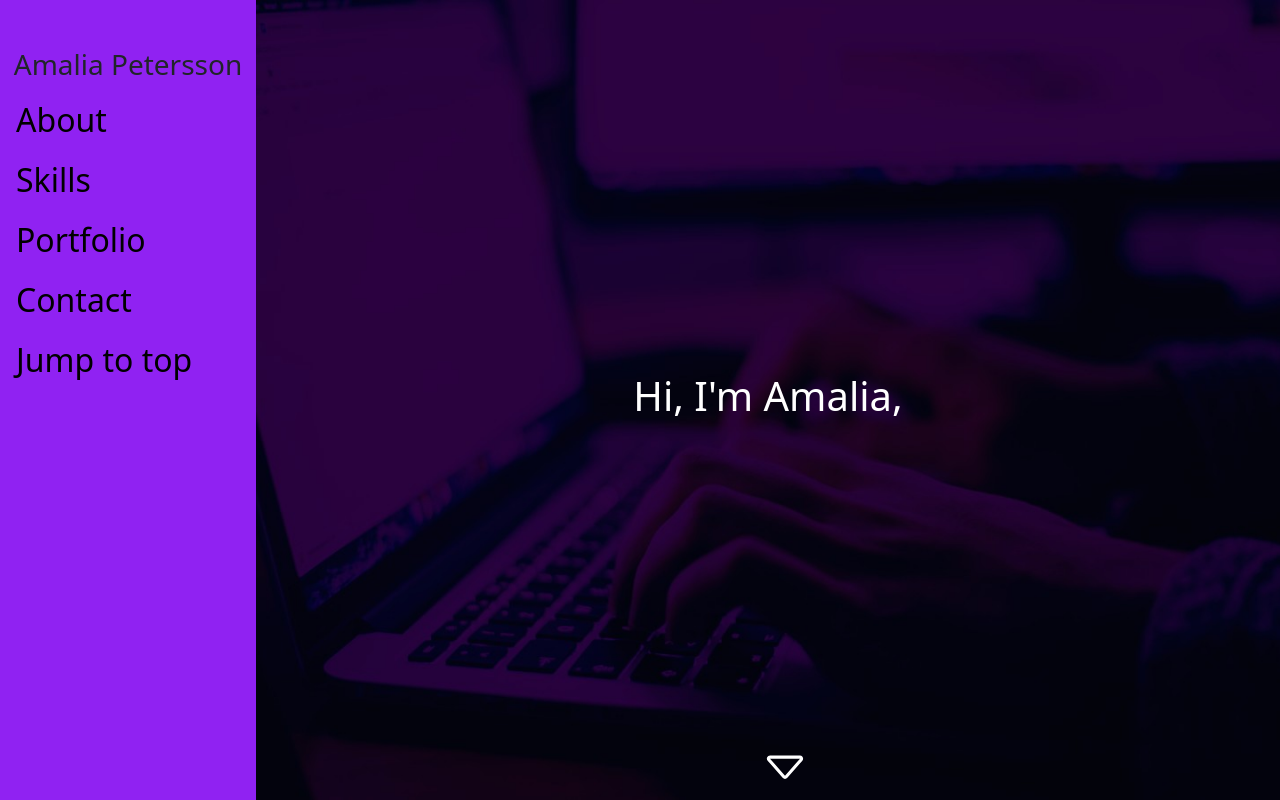
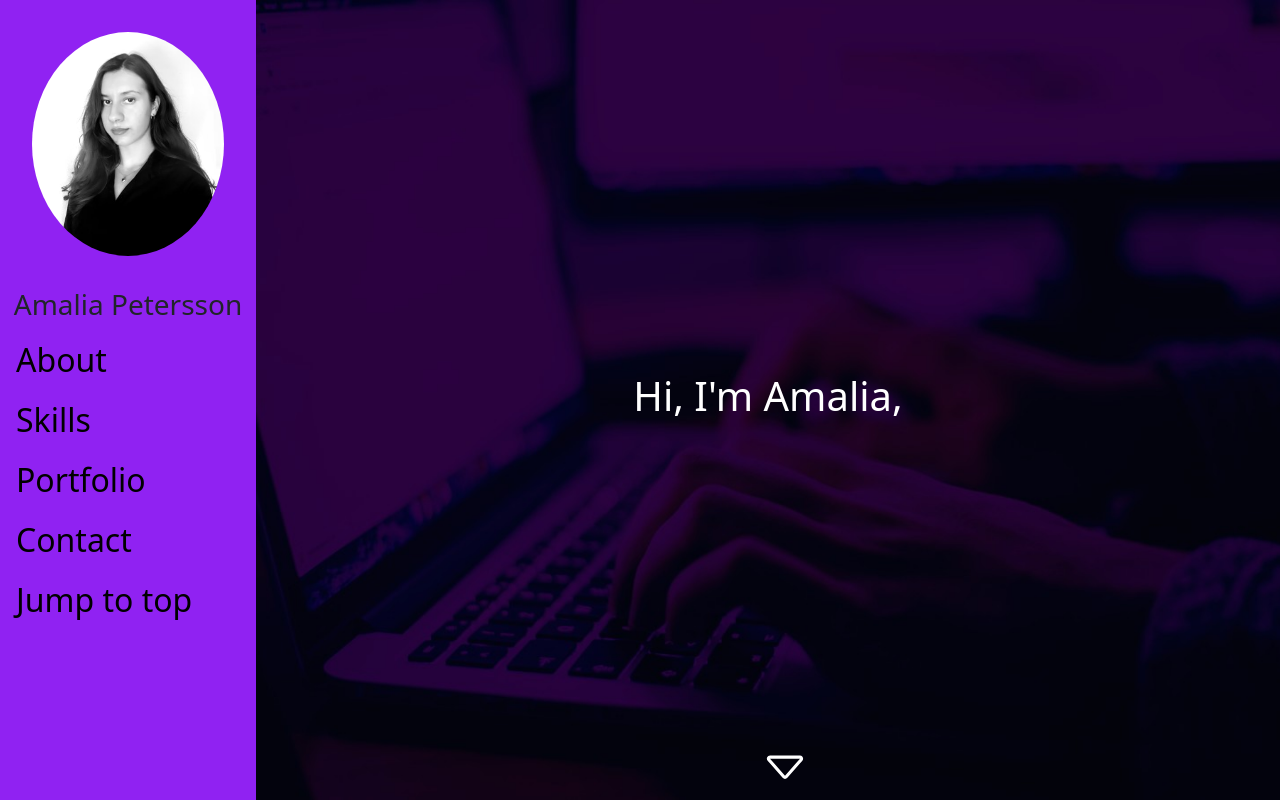
Before and after one commit to amalia980/My_Website, a plain HTML site: page index.html in a window 1280 px wide. Drawn offline with Linux system fonts and the light colour scheme.

Commit message:
second commit

```diff
--- a/index.html
+++ b/index.html
@@ -15,7 +15,9 @@
 
         <!--nav bar-->
    <nav class="nav-side">
-     <img src="#" alt="">
+     <div class="container-picture">
+      <img src="193226815_933691390808060_586389433122095044_n.jpg" alt="Amalia" class="picture">
+    </div>
      <h3>Amalia Petersson</h3>
      <a class="links" href="#about">About</a>
      <a class="links" href="#skills">Skills</a>
@@ -66,7 +68,7 @@
 
         <section id="contact" class="text-content">
           <h3>Contact</h3>
-          <p>blah blah blah blah blah blah blah blah blah blah blah blah blah blah blah blah blah blah blah blah blah blah
+          <p>Please fill in the form to contact me
           </p>
 
           <form action="">
--- a/style.css
+++ b/style.css
@@ -7,6 +7,20 @@
     display: flex;
     height: 100vh;
     overflow: hidden;
+}
+
+.container-picture {
+    display: flex;
+    justify-content: center;
+    align-items: center;
+}
+
+.picture {
+    border-radius: 50%;
+    width: 14rem;
+    height: 14rem;
+    object-fit: cover;
+    margin: 2rem;
 }
 
 nav h3 {
```
Also changed, not shown: 193226815_933691390808060_586389433122095044_n.jpg (added).
